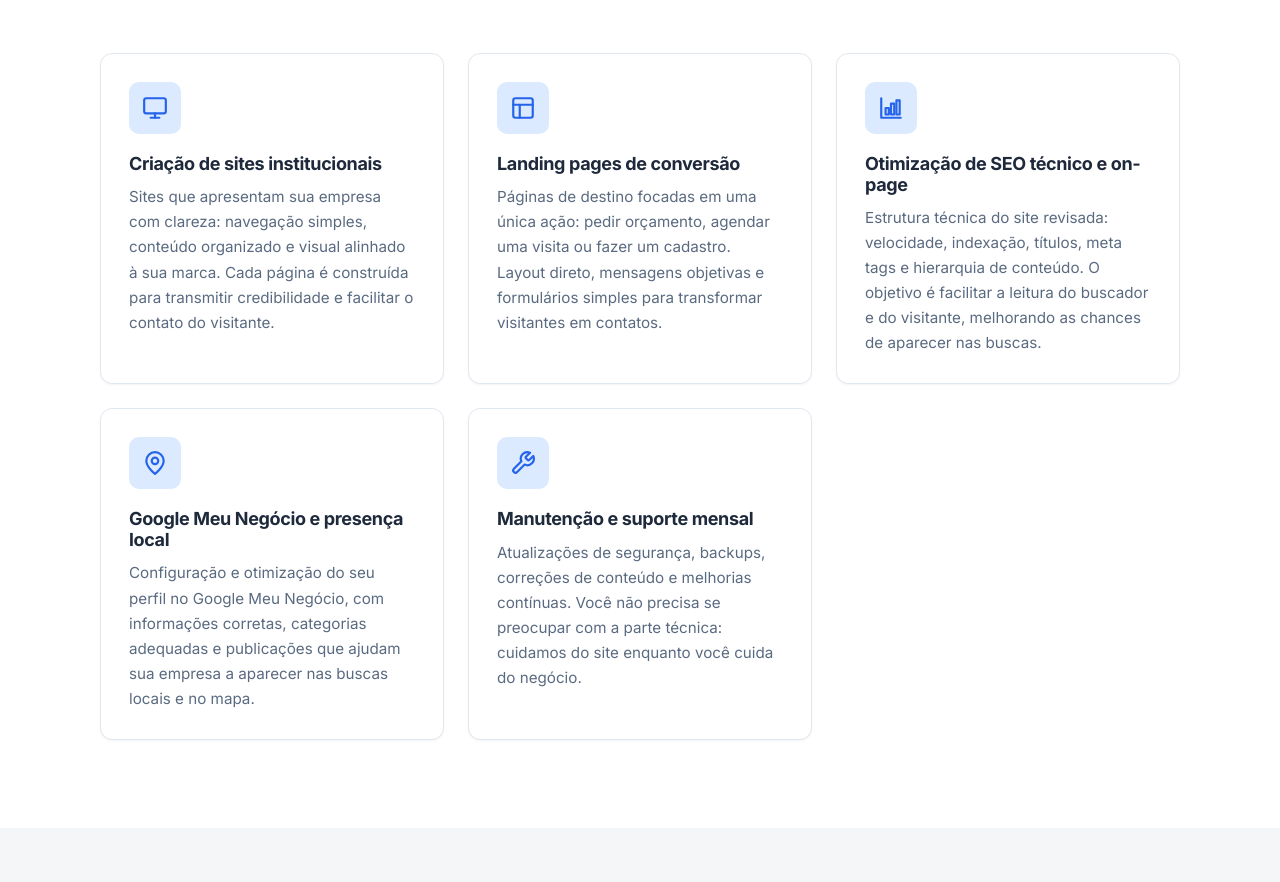
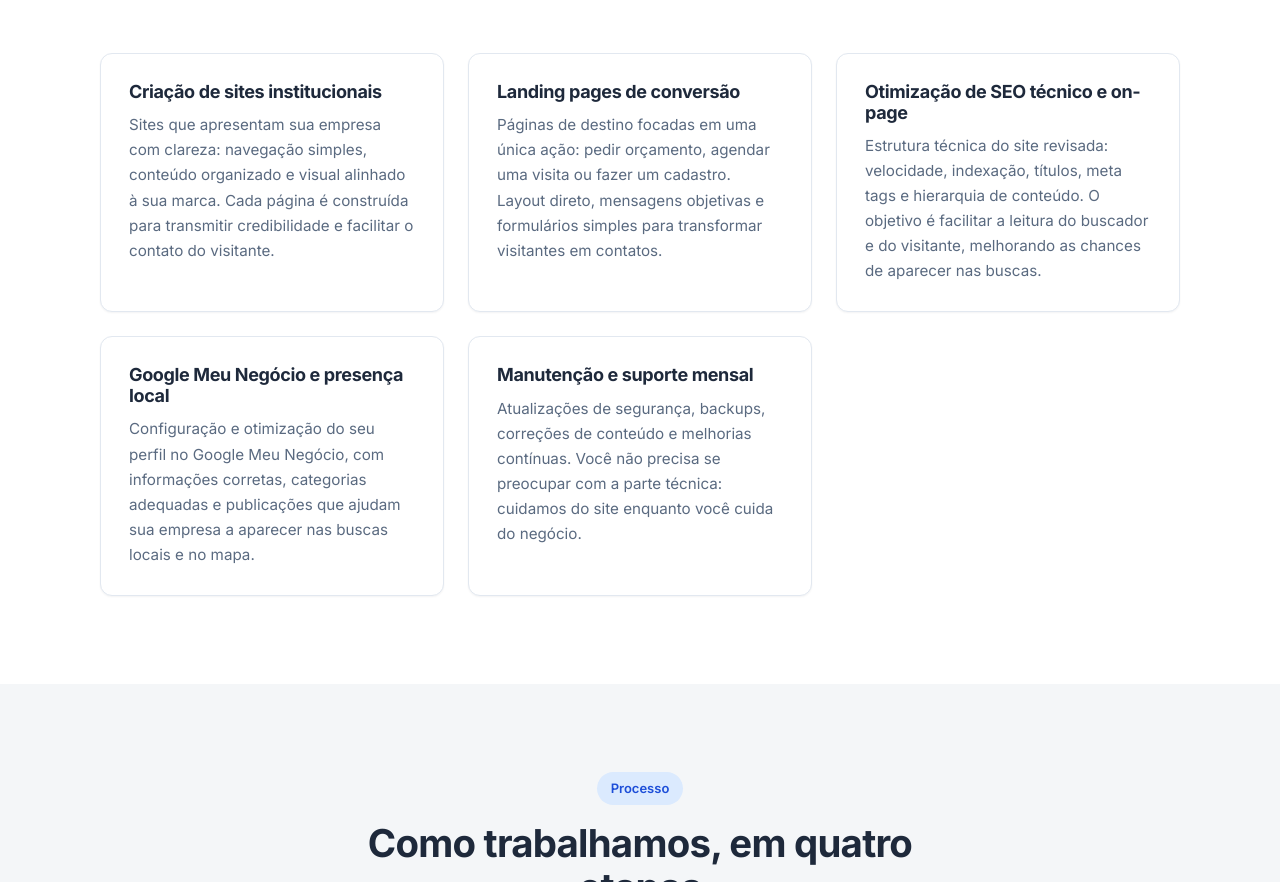
Before and after one commit to roldan-eng-software/roldan-eng-software, a plain HTML site: page index.html in a window 1280 px wide. Shown: the part 1142-2024 px from the top of the page. Drawn offline with Linux system fonts and the light colour scheme.

Commit message:
refactor: remove card icon tiles from services

```diff
--- a/css/styles.css
+++ b/css/styles.css
@@ -560,17 +560,6 @@ button {
   transform: translateY(-4px);
   box-shadow: var(--sombra-media);
   border-color: var(--cor-suave);
-}
-
-.card-servico__icone {
-  display: grid;
-  place-items: center;
-  width: 52px;
-  height: 52px;
-  margin-bottom: 1.25rem;
-  background-color: var(--cor-suave);
-  color: var(--cor-primaria);
-  border-radius: var(--raio);
 }
 
 .card-servico h3 {
--- a/index.html
+++ b/index.html
@@ -245,13 +245,6 @@
 
         <div class="cards-servicos">
           <article class="card-servico reveal">
-            <span class="card-servico__icone" aria-hidden="true">
-              <svg width="26" height="26" viewBox="0 0 24 24" fill="none" stroke="currentColor" stroke-width="2" stroke-linecap="round" stroke-linejoin="round">
-                <rect x="2" y="3" width="20" height="14" rx="2"></rect>
-                <line x1="8" y1="21" x2="16" y2="21"></line>
-                <line x1="12" y1="17" x2="12" y2="21"></line>
-              </svg>
-            </span>
             <h3>Criação de sites institucionais</h3>
             <p>
               Sites que apresentam sua empresa com clareza: navegação simples,
@@ -261,13 +254,6 @@
           </article>
 
           <article class="card-servico reveal">
-            <span class="card-servico__icone" aria-hidden="true">
-              <svg width="26" height="26" viewBox="0 0 24 24" fill="none" stroke="currentColor" stroke-width="2" stroke-linecap="round" stroke-linejoin="round">
-                <rect x="3" y="3" width="18" height="18" rx="2"></rect>
-                <line x1="3" y1="9" x2="21" y2="9"></line>
-                <line x1="9" y1="21" x2="9" y2="9"></line>
-              </svg>
-            </span>
             <h3>Landing pages de conversão</h3>
             <p>
               Páginas de destino focadas em uma única ação: pedir orçamento, agendar
@@ -277,14 +263,6 @@
           </article>
 
           <article class="card-servico reveal">
-            <span class="card-servico__icone" aria-hidden="true">
-              <svg width="26" height="26" viewBox="0 0 24 24" fill="none" stroke="currentColor" stroke-width="2" stroke-linecap="round" stroke-linejoin="round">
-                <path d="M3 3v18h18"></path>
-                <rect x="7" y="12" width="3" height="6"></rect>
-                <rect x="12" y="8" width="3" height="10"></rect>
-                <rect x="17" y="5" width="3" height="13"></rect>
-              </svg>
-            </span>
             <h3>Otimização de SEO técnico e on-page</h3>
             <p>
               Estrutura técnica do site revisada: velocidade, indexação, títulos,
@@ -294,12 +272,6 @@
           </article>
 
           <article class="card-servico reveal">
-            <span class="card-servico__icone" aria-hidden="true">
-              <svg width="26" height="26" viewBox="0 0 24 24" fill="none" stroke="currentColor" stroke-width="2" stroke-linecap="round" stroke-linejoin="round">
-                <path d="M20 10c0 6-8 12-8 12s-8-6-8-12a8 8 0 0 1 16 0Z"></path>
-                <circle cx="12" cy="10" r="3"></circle>
-              </svg>
-            </span>
             <h3>Google Meu Negócio e presença local</h3>
             <p>
               Configuração e otimização do seu perfil no Google Meu Negócio, com
@@ -309,11 +281,6 @@
           </article>
 
           <article class="card-servico reveal">
-            <span class="card-servico__icone" aria-hidden="true">
-              <svg width="26" height="26" viewBox="0 0 24 24" fill="none" stroke="currentColor" stroke-width="2" stroke-linecap="round" stroke-linejoin="round">
-                <path d="M14.7 6.3a1 1 0 0 0 0 1.4l1.6 1.6a1 1 0 0 0 1.4 0l3.77-3.77a6 6 0 0 1-7.94 7.94l-6.91 6.91a2.12 2.12 0 0 1-3-3l6.91-6.91a6 6 0 0 1 7.94-7.94l-3.76 3.76z"></path>
-              </svg>
-            </span>
             <h3>Manutenção e suporte mensal</h3>
             <p>
               Atualizações de segurança, backups, correções de conteúdo e melhorias
```
